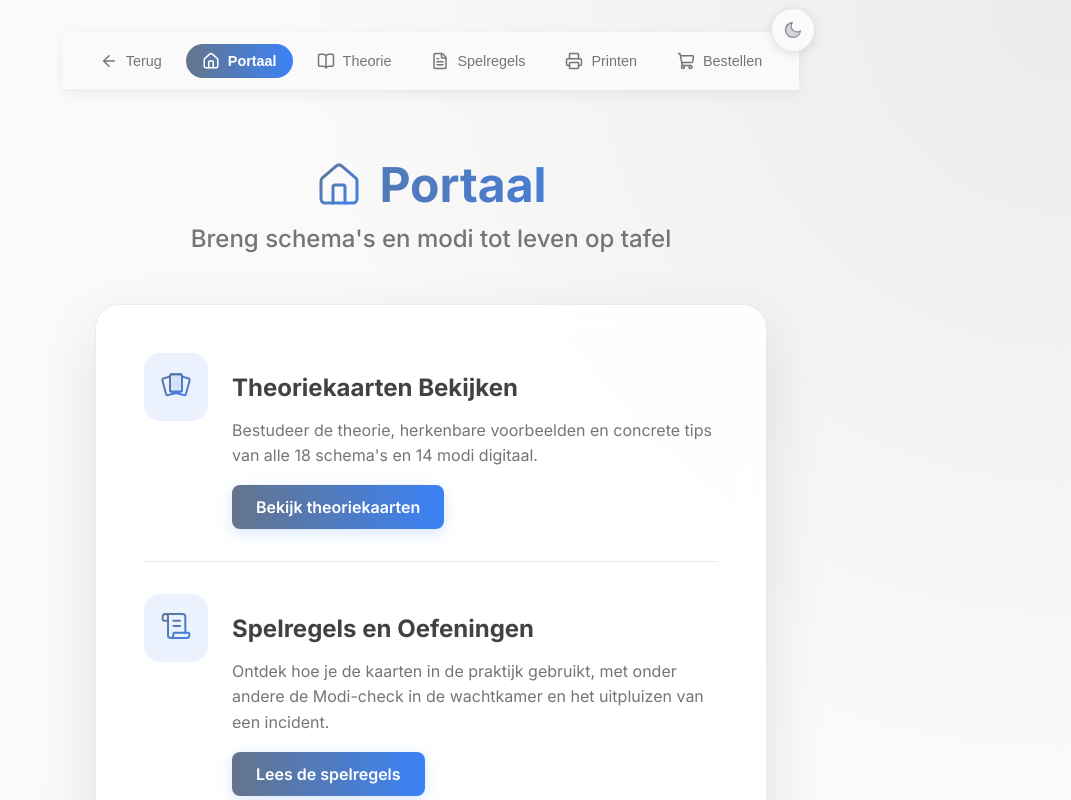
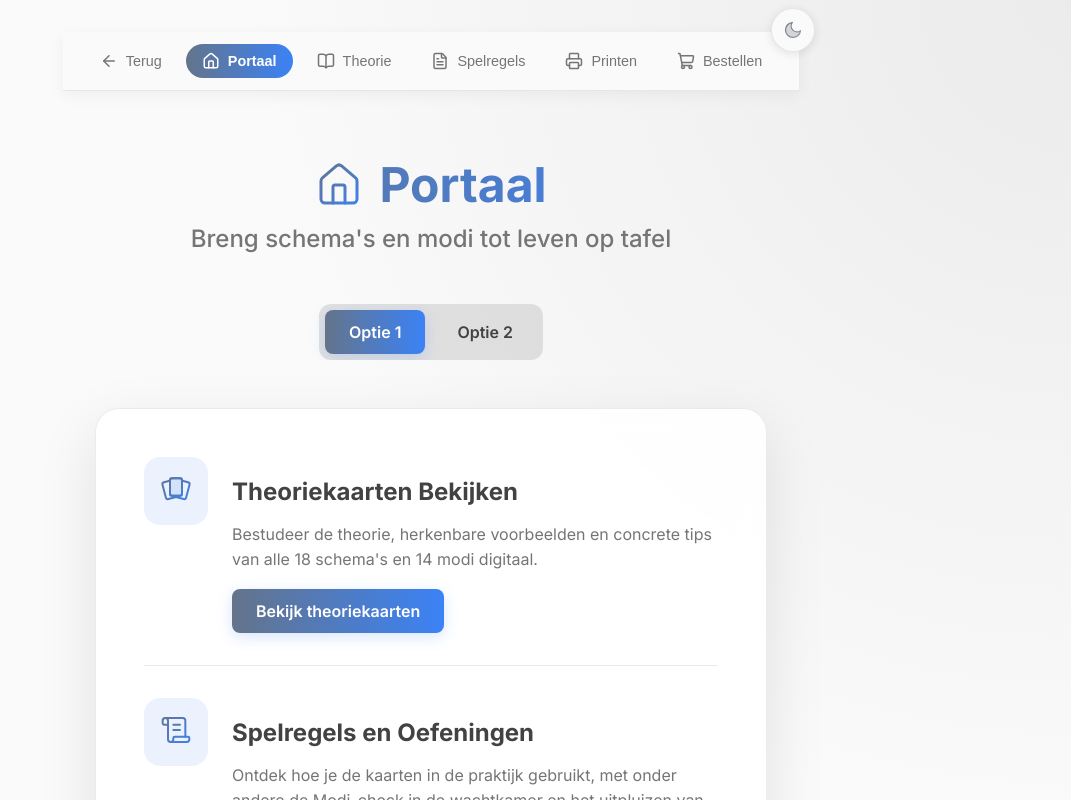
Before and after one commit to radder1972/STA, a React (Vite) app: page / in a window 1280 px wide. Both pictures are taken after a click on the button "Ga naar het Spelportaal". Shown: the top 800 px of the page, without its empty margins (209-1280 px from the left). Built offline with nearby package versions, Linux system fonts and the light colour scheme.

Commit message:
Add dummy submenus to all game portal pages for layout consistency

```diff
--- a/package.json
+++ b/package.json
@@ -1,7 +1,7 @@
 {
   "name": "schema-therapy-app",
   "private": true,
-  "version": "2.6.226",
+  "version": "2.6.227",
   "type": "module",
   "scripts": {
     "dev": "vite",
--- a/src/components/GamePortal.jsx
+++ b/src/components/GamePortal.jsx
@@ -1,11 +1,22 @@
-import React, { useEffect } from 'react';
+import React, { useEffect, useState } from 'react';
 import { HomeIcon, ScrollTextIcon, PrinterIcon, CardsIcon, ShoppingCartIcon } from './Icons';
 import packageJson from '../../package.json';
 
 export default function GamePortal({ onBack, onViewKaartenOverzicht, onViewGameRules, onViewPrintShop, onViewOrderCards }) {
+  const [filter, setFilter] = useState('optie1');
   useEffect(() => {
     window.scrollTo(0, 0);
   }, []);
+
+  const FilterButton = ({ id, label }) => (
+    <button
+      className={`btn ${filter === id ? 'btn-gradient-game' : 'btn-outline'}`}
+      onClick={() => setFilter(id)}
+      style={{ margin: 0, border: 'none', whiteSpace: 'nowrap' }}
+    >
+      {label}
+    </button>
+  );
 
   return (
     <div className="view-container" style={{ minHeight: '100vh', display: 'flex', flexDirection: 'column', alignItems: 'center', padding: '2rem' }}>
@@ -18,6 +29,13 @@ export default function GamePortal({ onBack, onViewKaartenOverzicht, onViewGameR
         <h2 style={{ color: 'var(--text-muted)', margin: 0, fontWeight: '500', fontSize: '1.5rem', lineHeight: '1.4' }}>
           Breng schema's en modi tot leven op tafel
         </h2>
+      </div>
+
+      <div className="tabs-container no-print" style={{ display: 'flex', justifyContent: 'center', marginBottom: '3rem', width: '100%', overflowX: 'auto' }}>
+        <div style={{ display: 'flex', flexWrap: 'nowrap', justifyContent: 'center', background: 'rgba(0,0,0,0.1)', padding: '6px', borderRadius: '12px', gap: '8px', minWidth: 'min-content' }}>
+          <FilterButton id="optie1" label="Optie 1" />
+          <FilterButton id="optie2" label="Optie 2" />
+        </div>
       </div>
 
       <div className="glass-panel" style={{ padding: '3rem', width: '100%', maxWidth: '800px', borderRadius: '24px', border: '1px solid var(--border-color)', boxShadow: '0 20px 60px rgba(0, 0, 0, 0.1)', display: 'flex', flexDirection: 'column', gap: '2rem' }}>
--- a/src/components/GameRules.jsx
+++ b/src/components/GameRules.jsx
@@ -1,8 +1,9 @@
-import React from 'react';
+import React, { useState } from 'react';
 import { ArrowLeftIcon, FileTextIcon, ScrollTextIcon, DicesIcon, LightbulbIcon, CardsIcon } from './Icons';
 import { Printer } from 'lucide-react';
 
 export default function GameRules({ onBack }) {
+  const [filter, setFilter] = useState('optie1');
   const handlePrint = () => {
     window.print();
   };
@@ -82,6 +83,13 @@ export default function GameRules({ onBack }) {
         <button onClick={handlePrint} className="btn btn-gradient-game" style={{ display: 'flex', alignItems: 'center', gap: '8px' }}>
           <Printer size={18} /> Print Spelregels
         </button>
+      </div>
+
+      <div className="tabs-container no-print" style={{ display: 'flex', justifyContent: 'center', marginBottom: '3rem', width: '100%', overflowX: 'auto' }}>
+        <div style={{ display: 'flex', flexWrap: 'nowrap', justifyContent: 'center', background: 'rgba(0,0,0,0.1)', padding: '6px', borderRadius: '12px', gap: '8px', minWidth: 'min-content' }}>
+          <button className={`btn ${filter === 'optie1' ? 'btn-gradient-game' : 'btn-outline'}`} onClick={() => setFilter('optie1')} style={{ margin: 0, border: 'none', whiteSpace: 'nowrap' }}>Optie 1</button>
+          <button className={`btn ${filter === 'optie2' ? 'btn-gradient-game' : 'btn-outline'}`} onClick={() => setFilter('optie2')} style={{ margin: 0, border: 'none', whiteSpace: 'nowrap' }}>Optie 2</button>
+        </div>
       </div>
 
       <div className="glass-panel rules-content" style={{
--- a/src/components/HomePrintExport.jsx
+++ b/src/components/HomePrintExport.jsx
@@ -1,4 +1,4 @@
-import React from 'react';
+import React, { useState } from 'react';
 import { ArrowLeftIcon, PrinterIcon } from './Icons';
 import { getCardColor } from '../utils/colors';
 import { schemaImages, modeImages } from '../utils/images';
@@ -88,6 +88,7 @@ export default function HomePrintExport({ onBack, onViewPrintShop }) {
     chunks.push(allCards.slice(i, i + 9));
   }
 
+  const [filter, setFilter] = useState('optie1');
   const handlePrint = () => {
     window.print();
   };
@@ -126,6 +127,14 @@ export default function HomePrintExport({ onBack, onViewPrintShop }) {
         </h1>
         <h2 style={{ color: 'var(--text-muted)', margin: 0, fontWeight: '500', fontSize: '1.5rem', lineHeight: '1.4' }}>Thuisprint Export (A4)</h2>
       </div>
+
+      <div className="tabs-container no-print" style={{ display: 'flex', justifyContent: 'center', marginBottom: '3rem', width: '100%', overflowX: 'auto' }}>
+        <div style={{ display: 'flex', flexWrap: 'nowrap', justifyContent: 'center', background: 'rgba(0,0,0,0.1)', padding: '6px', borderRadius: '12px', gap: '8px', minWidth: 'min-content' }}>
+          <button className={`btn ${filter === 'optie1' ? 'btn-gradient-game' : 'btn-outline'}`} onClick={() => setFilter('optie1')} style={{ margin: 0, border: 'none', whiteSpace: 'nowrap' }}>Optie 1</button>
+          <button className={`btn ${filter === 'optie2' ? 'btn-gradient-game' : 'btn-outline'}`} onClick={() => setFilter('optie2')} style={{ margin: 0, border: 'none', whiteSpace: 'nowrap' }}>Optie 2</button>
+        </div>
+      </div>
+
       <div className="no-print glass-panel" style={{ width: '100%', maxWidth: '800px', margin: '0 auto 2rem auto', padding: '2rem', borderRadius: '12px', display: 'flex', flexDirection: 'column', gap: '1rem' }}>
         <p style={{ color: 'var(--text-main)', lineHeight: '1.6', margin: 0 }}>
           Met deze optie kun je de kaarten zelf op A4-papier printen om te proberen (bijv. op een inkjet of laserprinter thuis).<br/>
--- a/src/components/OrderCards.jsx
+++ b/src/components/OrderCards.jsx
@@ -6,6 +6,7 @@ import { schemaDescriptions } from '../data/descriptions';
 import { getCardColor } from '../utils/colors';
 
 export default function OrderCards({ onBack }) {
+  const [filter, setFilter] = useState('optie1');
   useEffect(() => {
     window.scrollTo(0, 0);
   }, []);
@@ -81,7 +82,16 @@ export default function OrderCards({ onBack }) {
         <h2 style={{ color: 'var(--text-muted)', margin: 0, fontWeight: '500', fontSize: '1.5rem', lineHeight: '1.4' }}>
           Een professioneel gedrukte set voor in je praktijk
         </h2>
+      </div>
 
+      <div className="tabs-container no-print" style={{ display: 'flex', justifyContent: 'center', marginBottom: '3rem', width: '100%', overflowX: 'auto', position: 'relative', zIndex: 10 }}>
+        <div style={{ display: 'flex', flexWrap: 'nowrap', justifyContent: 'center', background: 'rgba(0,0,0,0.1)', padding: '6px', borderRadius: '12px', gap: '8px', minWidth: 'min-content' }}>
+          <button className={`btn ${filter === 'optie1' ? 'btn-gradient-game' : 'btn-outline'}`} onClick={() => setFilter('optie1')} style={{ margin: 0, border: 'none', whiteSpace: 'nowrap' }}>Optie 1</button>
+          <button className={`btn ${filter === 'optie2' ? 'btn-gradient-game' : 'btn-outline'}`} onClick={() => setFilter('optie2')} style={{ margin: 0, border: 'none', whiteSpace: 'nowrap' }}>Optie 2</button>
+        </div>
+      </div>
+
+      <div style={{ textAlign: 'center', marginBottom: '3rem', width: '100%', maxWidth: '800px', margin: '0 auto 3rem auto', position: 'relative', zIndex: 10 }}>
         {/* Product Photo */}
         <div style={{
           width: '100%',
--- a/src/components/PrintShopExport.jsx
+++ b/src/components/PrintShopExport.jsx
@@ -1,4 +1,4 @@
-import React, { useEffect } from 'react';
+import React, { useEffect, useState } from 'react';
 import { ArrowLeftIcon, PrinterIcon } from './Icons';
 import { getCardColor, CardInnerBorder } from '../utils/colors';
 import { schemaImages, modeImages } from '../utils/images';
@@ -81,6 +81,7 @@ export default function PrintShopExport({ onBack, onViewHomePrintExport }) {
   });
   allCards.push(...modi);
 
+  const [filter, setFilter] = useState('optie1');
   const handlePrint = () => {
     window.print();
   };
@@ -108,6 +109,12 @@ export default function PrintShopExport({ onBack, onViewHomePrintExport }) {
           <PrinterIcon size={48} useGameGradient={true} /> Printen
         </h1>
         <h2 style={{ color: 'var(--text-muted)', margin: 0, fontWeight: '500', fontSize: '1.5rem', lineHeight: '1.4' }}>Drukkerij Export (PeterPrint)</h2>
+      </div>
+      <div className="tabs-container no-print" style={{ display: 'flex', justifyContent: 'center', marginBottom: '3rem', width: '100%', overflowX: 'auto' }}>
+        <div style={{ display: 'flex', flexWrap: 'nowrap', justifyContent: 'center', background: 'rgba(0,0,0,0.1)', padding: '6px', borderRadius: '12px', gap: '8px', minWidth: 'min-content' }}>
+          <button className={`btn ${filter === 'optie1' ? 'btn-gradient-game' : 'btn-outline'}`} onClick={() => setFilter('optie1')} style={{ margin: 0, border: 'none', whiteSpace: 'nowrap' }}>Optie 1</button>
+          <button className={`btn ${filter === 'optie2' ? 'btn-gradient-game' : 'btn-outline'}`} onClick={() => setFilter('optie2')} style={{ margin: 0, border: 'none', whiteSpace: 'nowrap' }}>Optie 2</button>
+        </div>
       </div>
       <div className="no-print glass-panel" style={{ width: '100%', maxWidth: '800px', margin: '0 auto 2rem auto', padding: '2rem', borderRadius: '12px', display: 'flex', flexDirection: 'column', gap: '1rem' }}>
 
```
Also changed, not shown: 1 other file (tests, documents, lock files or other folders).
